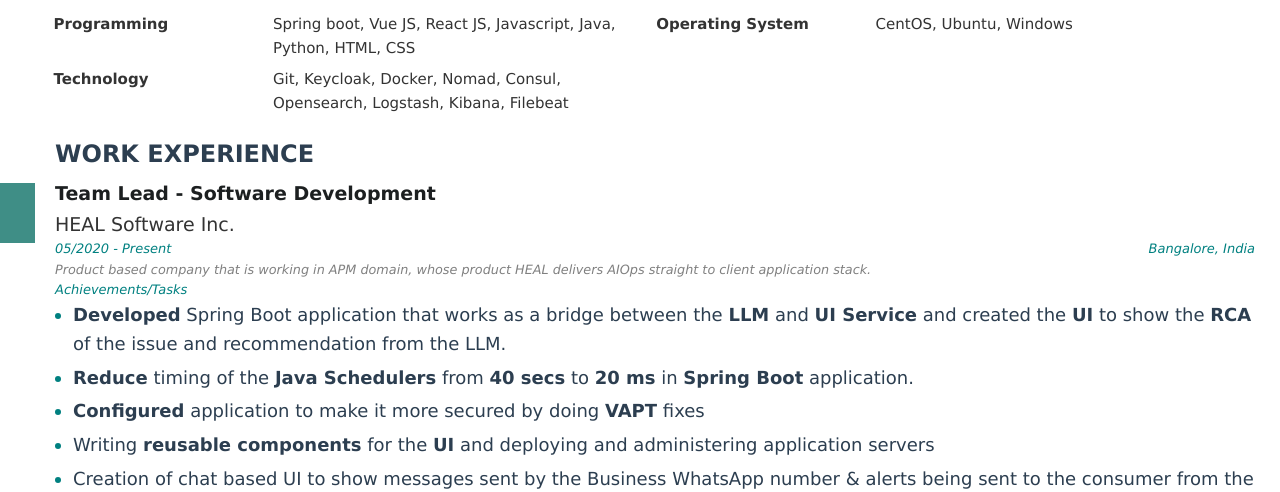
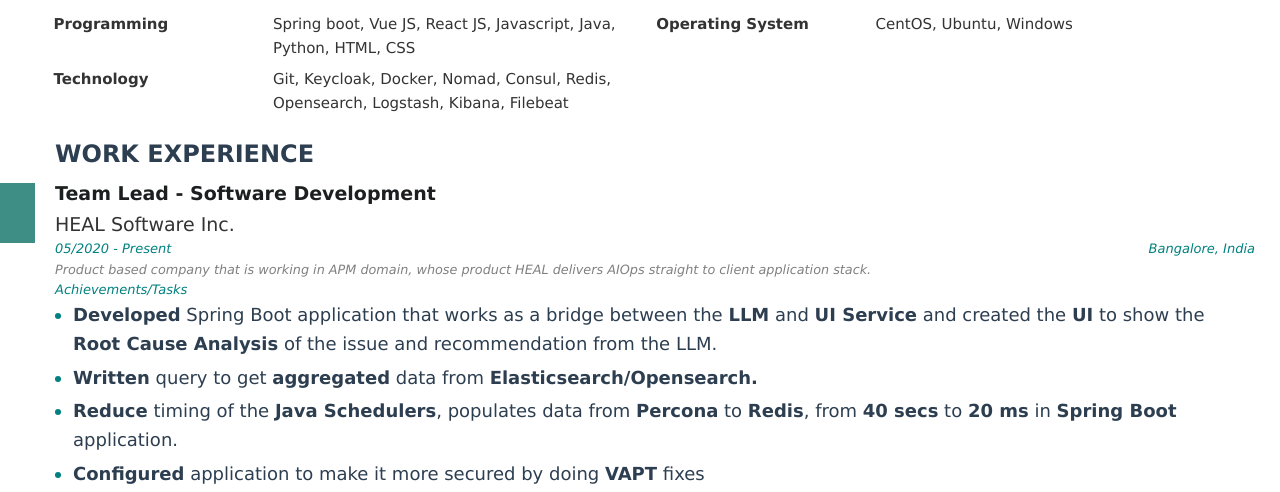
Before and after one commit to souravtyson/resume, a plain HTML site: page index.html in a window 1280 px wide. Shown: the part 460-952 px from the top of the page. Drawn offline with Linux system fonts and the light colour scheme; a web font is replaced by a local one.

Commit message:
added skill set

```diff
--- a/index.html
+++ b/index.html
@@ -72,7 +72,7 @@
                             <strong>Technology</strong>
                         </div>
                         <div class="skill-value">
-                            <p>Git, Keycloak, Docker, Nomad, Consul, Opensearch, Logstash, Kibana, Filebeat</p>
+                            <p>Git, Keycloak, Docker, Nomad, Consul, Redis, Opensearch, Logstash, Kibana, Filebeat</p>
                         </div>
                     </div>
                 </div>
@@ -99,8 +99,9 @@
                     </div>
                     <span class="location-duration">Achievements/Tasks</span>
                     <ul class="achievements margin-0 job-details-font-size">
-                        <li><strong>Developed</strong> Spring Boot application that works as a bridge between the <strong>LLM</strong> and <strong>UI Service</strong> and created the <strong>UI</strong> to show the <strong>RCA</strong> of the issue and recommendation from the LLM.</li>
-                        <li><strong>Reduce</strong> timing of the <strong>Java Schedulers</strong> from <strong>40 secs</strong> to <strong>20 ms</strong> in <strong>Spring Boot</strong> application.</li>
+                        <li><strong>Developed</strong> Spring Boot application that works as a bridge between the <strong>LLM</strong> and <strong>UI Service</strong> and created the <strong>UI</strong> to show the <strong>Root Cause Analysis</strong> of the issue and recommendation from the LLM.</li>
+                        <li><strong>Written</strong> query to get <strong>aggregated</strong> data from <strong>Elasticsearch/Opensearch.</strong>
+                        <li><strong>Reduce</strong> timing of the <strong>Java Schedulers</strong>, populates data from <strong>Percona</strong> to <strong>Redis</strong>, from <strong>40 secs</strong> to <strong>20 ms</strong> in <strong>Spring Boot</strong> application.</li>
                         <li><strong>Configured</strong> application to make it more secured by doing <strong>VAPT</strong> fixes</li>
                         <li>Writing <strong>reusable components</strong> for the <strong>UI</strong> and deploying and administering application servers</li>
                         <li>Creation of chat based UI to show messages sent by the Business WhatsApp number & alerts
```
